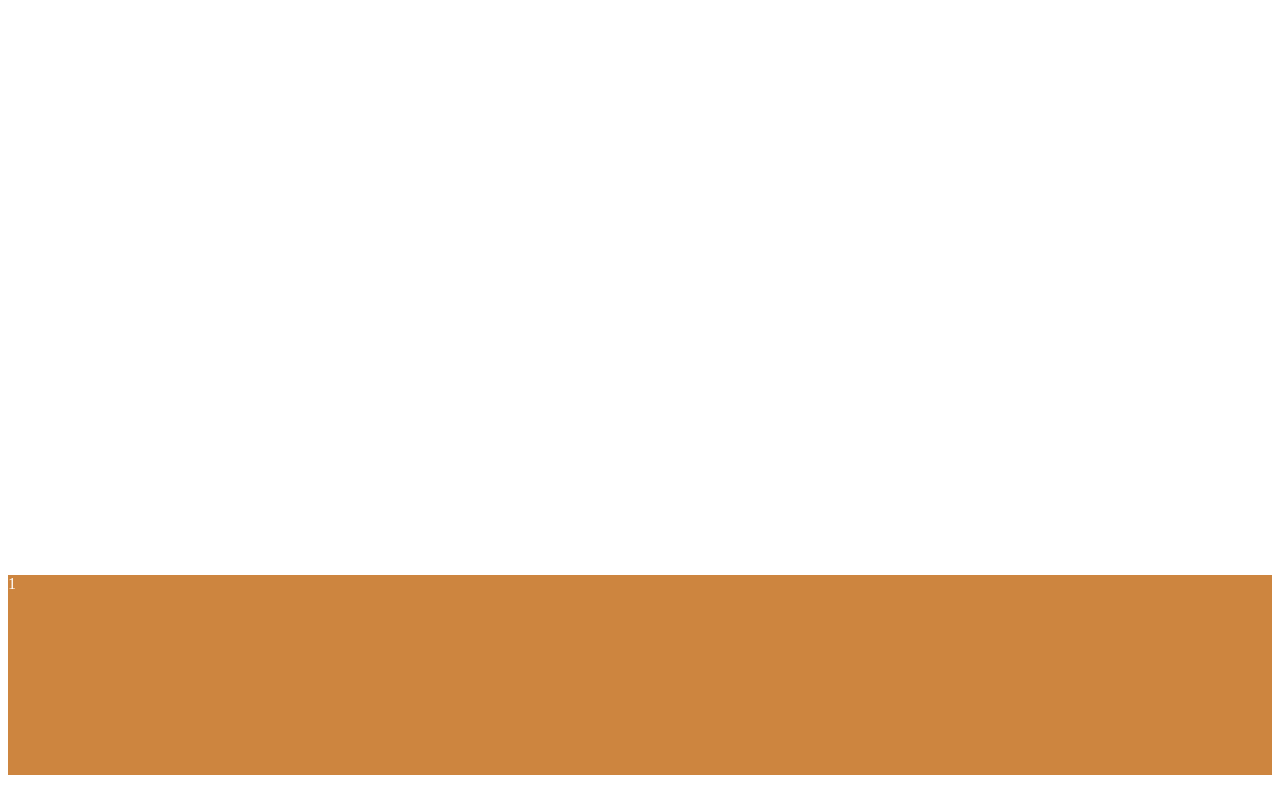
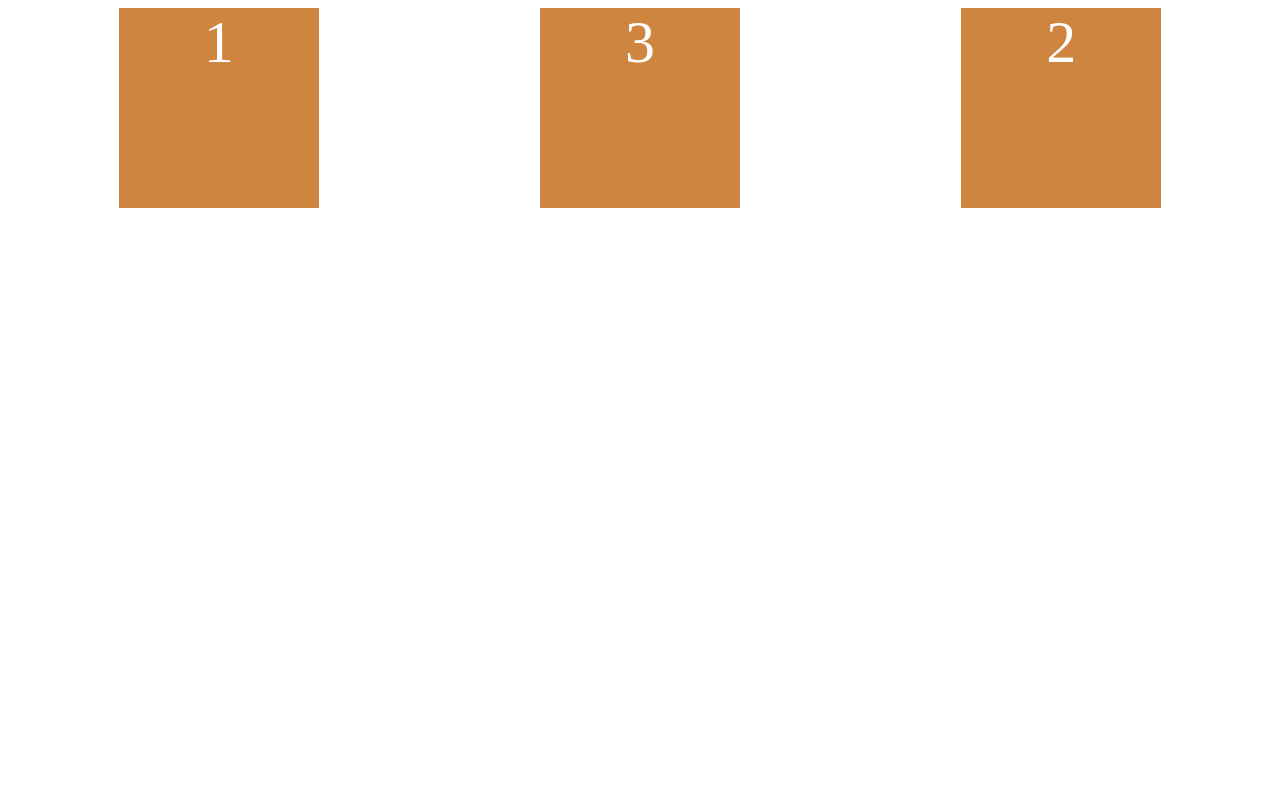
Before and after one commit to OskaKim/css_training, a plain HTML site: page css_training_1/index.html in a window 1280 px wide. Shown: the top 800 px of the page. Drawn offline with Linux system fonts and the light colour scheme.

Commit message:
child:nth-child

```diff
--- a/css_training_1/index.html
+++ b/css_training_1/index.html
@@ -12,9 +12,9 @@
 
 <body>
     <div class="wrapper">
-        <div class="box">1</div>
-        <div class="box">2</div>
-        <div class="box">3</div>
+        <div class="child">1</div>
+        <div class="child">2</div>
+        <div class="child">3</div>
     </div>
 </body>
 
--- a/css_training_1/styles.css
+++ b/css_training_1/styles.css
@@ -1,13 +1,18 @@
 .wrapper {
     display: flex;
-    flex-direction: column;
     justify-content: space-around;
-    align-items: stretch;
-    height: 500vh;
+    height: 100vh;
 }
 
-.box {
+.child {
+    width: 200px;
     height: 200px;
     background: peru;
     color: white;
+    font-size: 60px;
+    text-align: center;
 }
+
+.child:nth-child(2) {
+    order: 1;
+}
```
